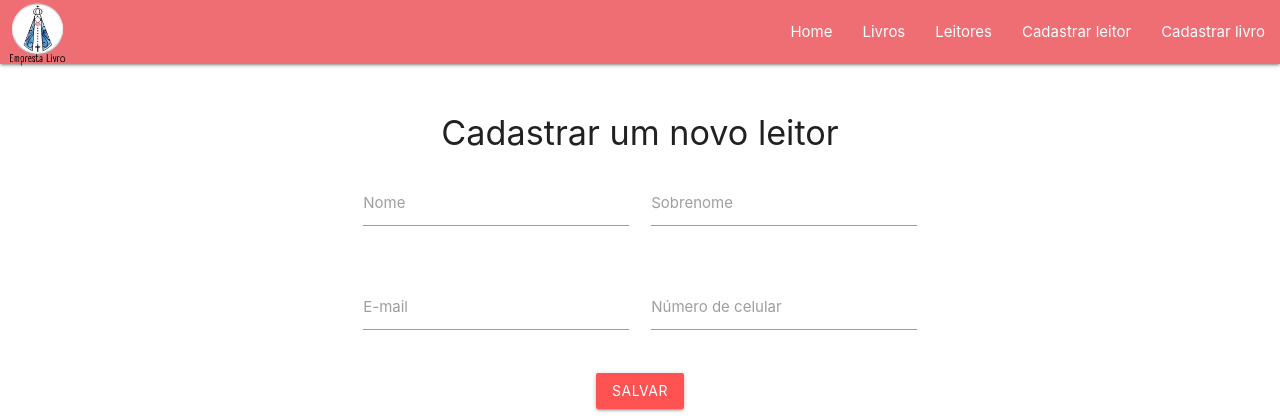
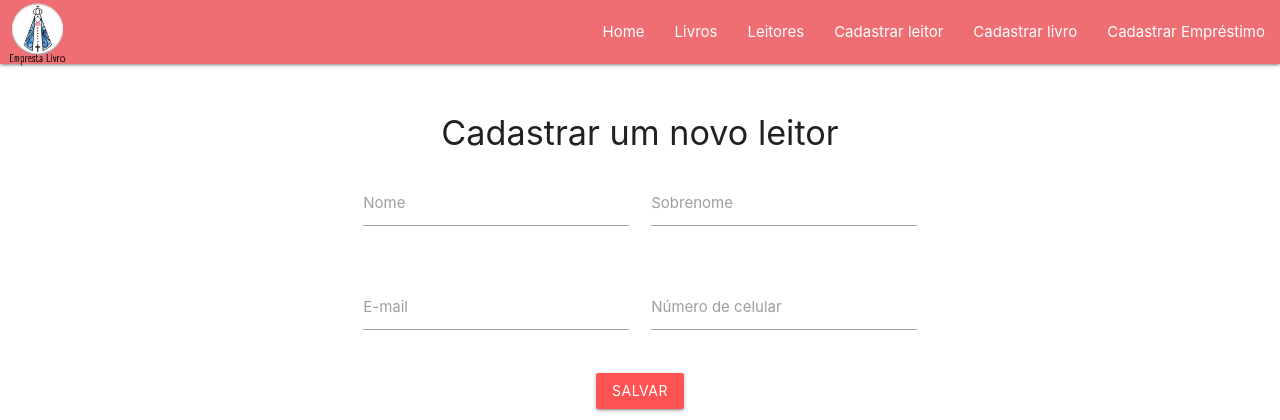
Before and after one commit to WalleFerraz/empresta-livros-edificantes, a PHP site: page /cadastroLeitor.php in a window 1280 px wide. Shown: the top 420 px of the page. Run offline with PHP 8.4, Linux system fonts and the light colour scheme.

Commit message:
Update cadastroLeitor.php

```diff
--- a/pages/cadastroLeitor.php
+++ b/pages/cadastroLeitor.php
@@ -42,6 +42,7 @@ if (!empty($_GET['action'])) {
                 <li><a href="leitor.php">Leitores</a></li>
                 <li><a href="cadastroLeitor.php">Cadastrar leitor</a></li>
                 <li><a href="cadastroLivro.php">Cadastrar livro</a></li>
+                <li><a href="cadastroEmprestimo.php">Cadastrar Empréstimo</a></li>
             </ul>
         </div>
     </nav>
```
